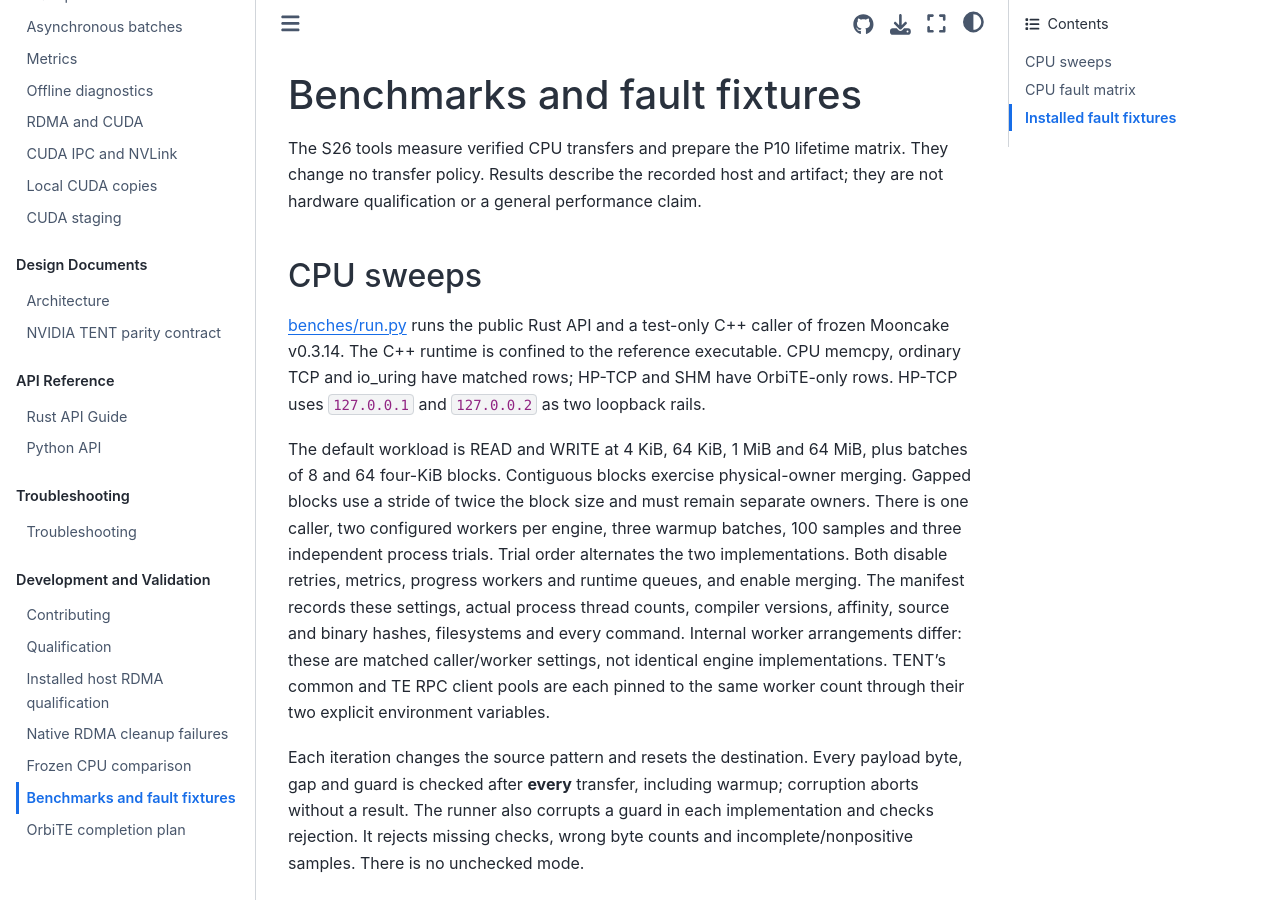
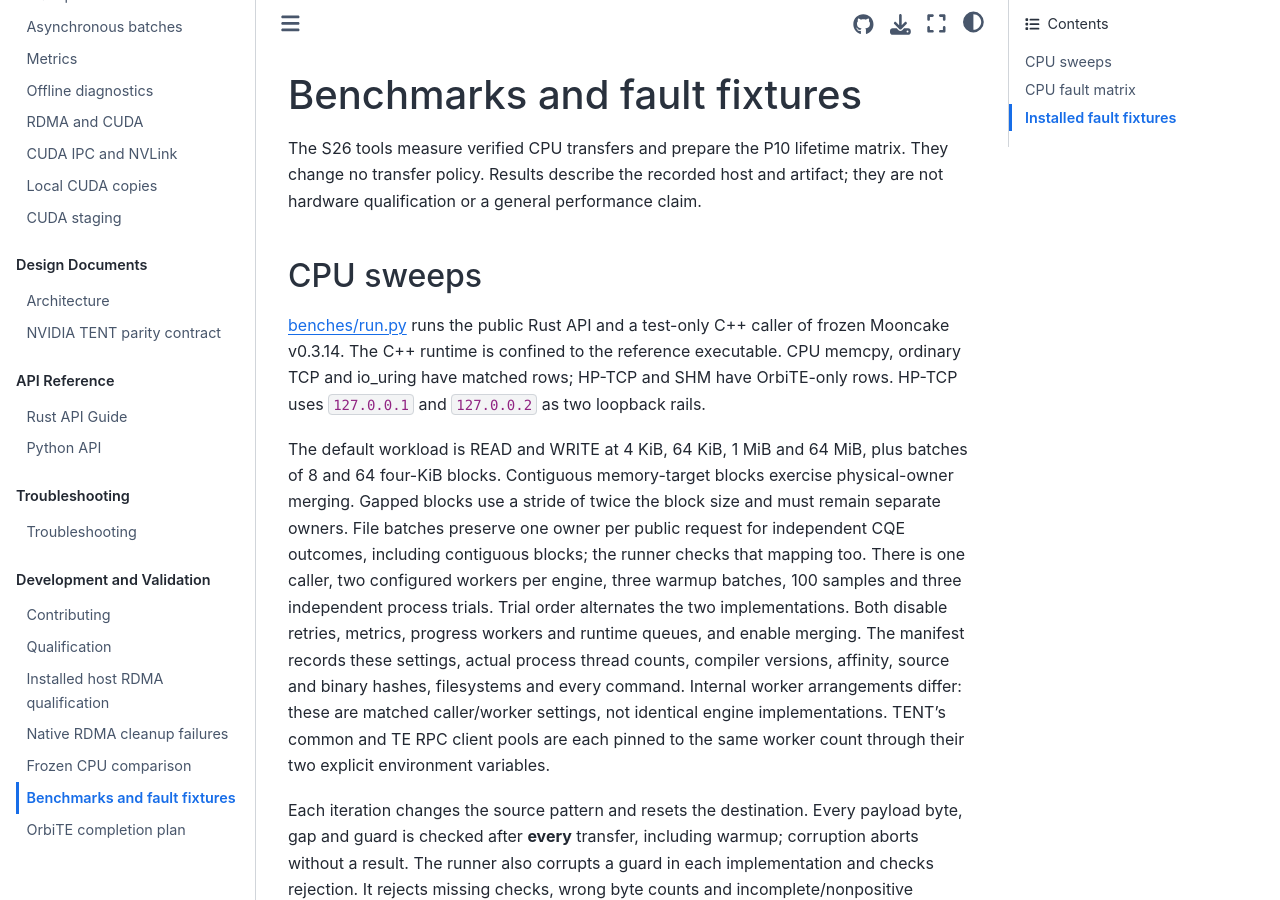
Before and after one commit to OrbitInfra/OrbitTE, a Sphinx documentation site: the page built from docs/benchmarks.md, in a window 1280 px wide and 900 px high. Built offline with Sphinx 7.4.7 and the Sphinx Book theme 1.1.4, drawn with Linux system fonts in a browser that asks for light colours.

Commit message:
test: check file batches at their independent owner granularity

```diff
--- a/docs/benchmarks.md
+++ b/docs/benchmarks.md
@@ -13,9 +13,11 @@ TCP and io_uring have matched rows; HP-TCP and SHM have OrbiTE-only rows. HP-TCP
 uses `127.0.0.1` and `127.0.0.2` as two loopback rails.
 
 The default workload is READ and WRITE at 4 KiB, 64 KiB, 1 MiB and 64 MiB, plus
-batches of 8 and 64 four-KiB blocks. Contiguous blocks exercise physical-owner
-merging. Gapped blocks use a stride of twice the block size and must remain
-separate owners. There is one caller, two configured workers per engine,
+batches of 8 and 64 four-KiB blocks. Contiguous memory-target blocks exercise
+physical-owner merging. Gapped blocks use a stride of twice the block size and
+must remain separate owners. File batches preserve one owner per public request
+for independent CQE outcomes, including contiguous blocks; the runner checks
+that mapping too. There is one caller, two configured workers per engine,
 three warmup batches, 100 samples and three independent process trials. Trial
 order alternates the two implementations. Both disable retries, metrics,
 progress workers and runtime queues, and enable merging. The manifest records
```
Also changed, not shown: 1 other file.
